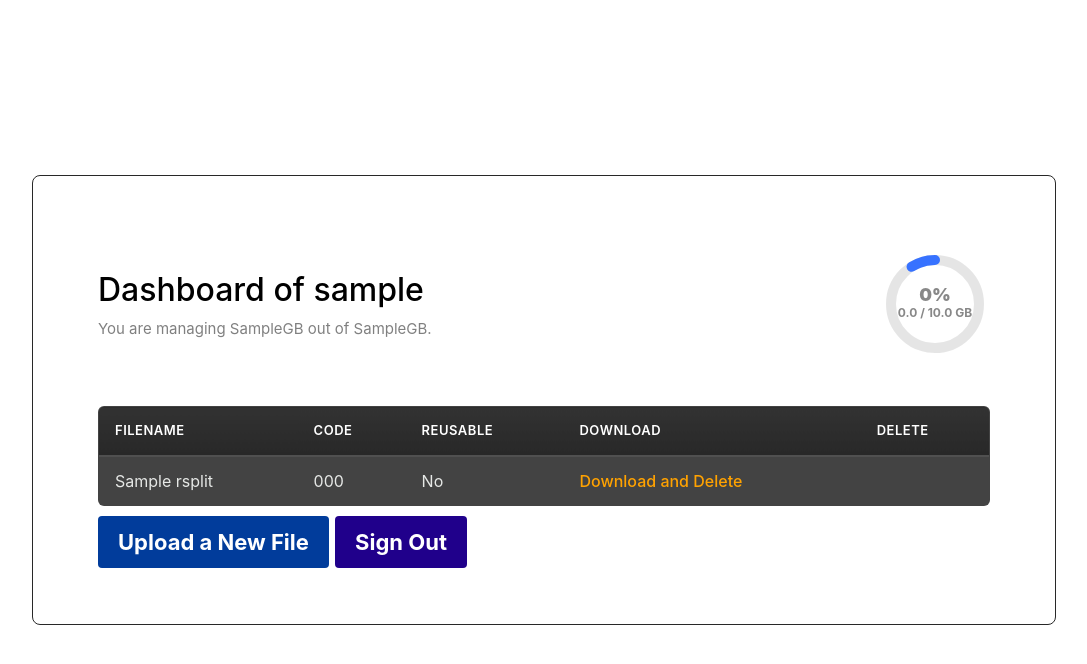
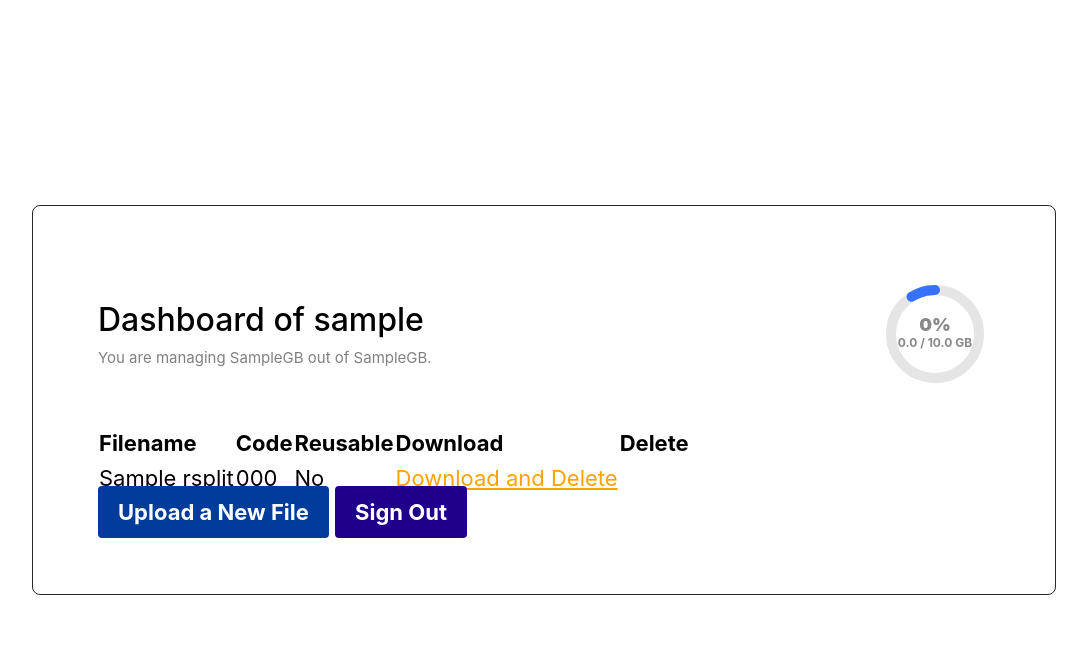
Before and after one commit to fybedev/adrive, a Flask app: template templates/dashboard.html in a window 1280 px wide. Shown: the top 664 px of the page, without its empty margins (96-1183 px from the left). Run offline with Flask 3, Linux system fonts and the light colour scheme; the template is opened without the code that fills it: most values are stand-ins (such as "Sample title", 1, 10 or a date in 2020); some libraries are stand-ins or nearby versions.

Commit message:
remove existing table design

```diff
--- a/static/styles.css
+++ b/static/styles.css
@@ -171,55 +171,7 @@ button[type='button']:hover,
     color: var(--black);
     flex-shrink: 0;
 }
-/* Table Styling */
-table {
-    width: 100%;
-    border-collapse: collapse;
-    margin: 20px 0;
-    background: rgba(20, 20, 20, 0.8);
-    border: 1px solid rgb(60, 60, 60);
-    border-radius: 6px;
-    overflow: hidden;
-    font-size: 16px;
-}
 
-table th {
-    background: linear-gradient(to bottom, rgb(50, 50, 50), rgb(40, 40, 40));
-    padding: 14px 16px;
-    text-align: left;
-    font-weight: 600;
-    color: var(--white);
-    border-bottom: 2px solid rgb(80, 80, 80);
-    text-transform: uppercase;
-    letter-spacing: 0.5px;
-    font-size: 13px;
-}
-
-table td {
-    padding: 12px 16px;
-    border-bottom: 1px solid rgb(40, 40, 40);
-    color: var(--light);
-}
-
-table tr:last-child td {
-    border-bottom: none;
-}
-
-table tr:hover {
-    background: rgba(55, 114, 255, 0.08);
-}
-
-table a {
-    color: var(--blue);
-    text-decoration: none;
-    font-weight: 500;
-    transition: color 0.2s ease;
-}
-
-table a:hover {
-    color: var(--blue-light);
-    text-decoration: underline;
-}
 
 /* Styled select for forms */
 .fancy-select,
```
